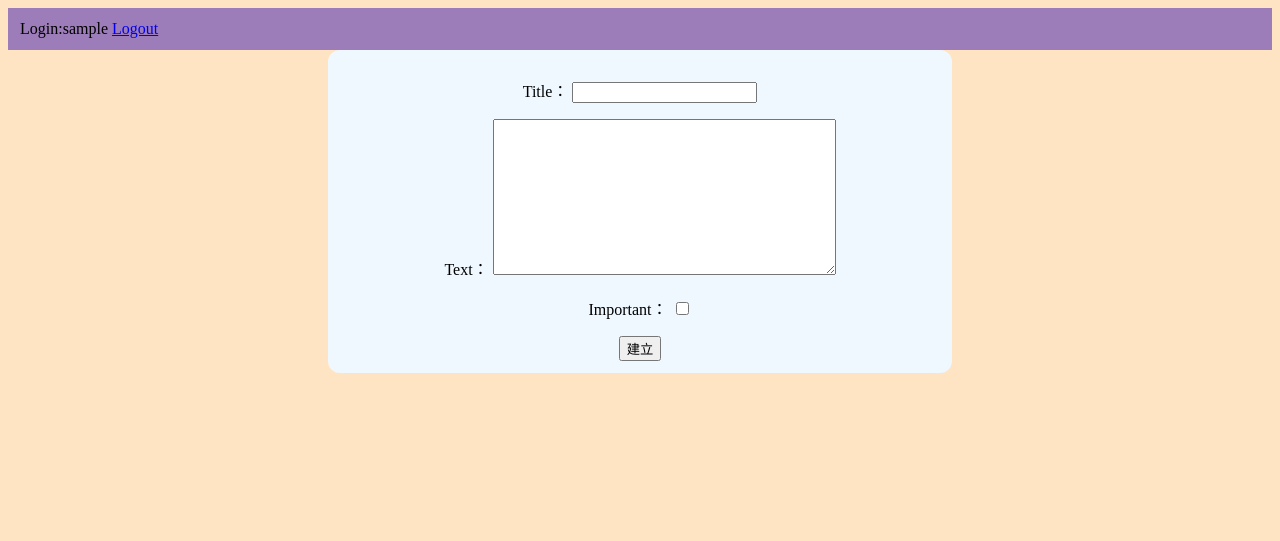
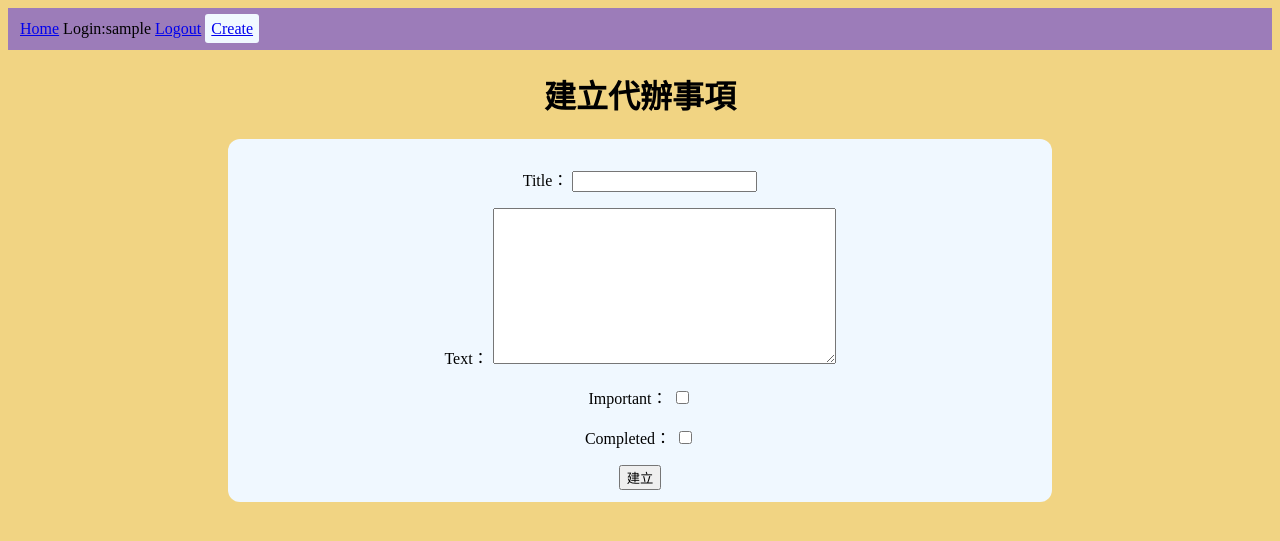
Before and after one commit to zcw1209/todolist-project, a Django app: page /create/ in a window 1280 px wide. Shown: the top 541 px of the page. Run offline with Django 5.2, Linux system fonts and the light colour scheme; the visitor is signed in with stand-in values (Sample User, id 1).

Commit message:
5月16日8:56下課 紀錄上傳

```diff
--- a/django-command.txt
+++ b/django-command.txt
@@ -46,5 +46,5 @@ TEMPLATES = [
 - python manage.py createsuperuser
 
 13. 新增資料表
-- python manage.py makemigrations (新增)
+- python manage.py makemigrations (新增或修改跟刪除)
 - python manage.py migrate (同步)
--- a/templates/base.html
+++ b/templates/base.html
@@ -10,15 +10,19 @@
     <style>
         body{
             text-align: center;
-            background-color: bisque;
+            background-color: rgb(241, 212, 131);
         }
 
         form{
-            width:600px;
+            width:800px;
             margin:0 auto;
             background-color: aliceblue;
             padding:12px;
             border-radius: 12px;
+        }
+
+        input{
+            text-align: center;
         }
 
         li{
@@ -30,14 +34,21 @@
             padding: 12px;
             text-align: left;
         }
-
+        .button{
+            background-color: aliceblue;
+            padding: 6px;
+            border-radius: 3px;
+            box-shadow: 12px;
+        }
     </style>
 </head>
 <body>
     <div id="nav-bar">
+        <a href="{% url 'todolist' %}">Home</a>
         {% if user.is_authenticated %}
             Login:{{user.username}}
             <a href="{% url 'logout' %}">Logout</a>
+            <a class="button" href="{% url 'createtodo' %}">Create</a>
         {% else %}
         <a href="{% url 'login' %}">Login</a>
         <a href="{% url 'register' %}">Register</a>
--- a/todo/forms.py
+++ b/todo/forms.py
@@ -6,4 +6,4 @@ class TodoForm(ModelForm):
     class Meta:
         model = Todo
         # fields = "__all__"
-        fields = ["title", "text", "important"]
+        fields = ["title", "text", "important", "completed"]
--- a/todo/models.py
+++ b/todo/models.py
@@ -10,6 +10,7 @@ class Todo(models.Model):
     date_completed = models.DateTimeField(null=True, blank=True)  # null=True 為空物件
     important = models.BooleanField(default=False)
     user = models.ForeignKey(User, on_delete=models.CASCADE)
+    completed = models.BooleanField(default=False)
 
     def __str__(self):
         return f"{self.id} - {self.title} - {self.created}"
--- a/todo/templates/todo/createtodo.html
+++ b/todo/templates/todo/createtodo.html
@@ -3,7 +3,7 @@
 建立代辦事項
 {% endblock %}
 {% block content %}
-
+<h1>建立代辦事項</h1>
     <form action="" method="POST">
         {% csrf_token %}
         {{form.as_p}}
--- a/todo/templates/todo/todolist.html
+++ b/todo/templates/todo/todolist.html
@@ -19,12 +19,12 @@
 {% for todo in todos %}
 <small>{{todo.created}}</small>
     <div class="card">
-    <h1>{{todo.id}}</h1>
+    <!-- <h1>{{todo.id}}</h1> -->
     <h2>
         <a href="{% url 'viewtodo' todo.id %}">{{todo.title}}</a>
     </h2>
     {% if todo.text %}
-    <li>{{todo.text}}</li>
+    <li>{{todo.text|linebreaks}}</li>
     {% endif %}
     {% if todo.important %}
     <p style="color: red;">重要</p>
--- a/todo/views.py
+++ b/todo/views.py
@@ -1,4 +1,4 @@
-from django.shortcuts import render
+from django.shortcuts import render, redirect
 from .models import Todo
 from .forms import TodoForm
 
@@ -8,7 +8,7 @@ def todolist(request):
     user = request.user
     todos = None
     if user.is_authenticated:
-        todos = Todo.objects.filter(user=request.user)
+        todos = Todo.objects.filter(user=request.user).order_by("-created")
     print(todos)
     result = {"todos": todos, "user": user}
     return render(request, "todo/todolist.html", result)
@@ -16,12 +16,24 @@ def todolist(request):
 
 def viewtodo(request, id):
     todo = None
+    form = None
+    message = ""
     try:
         todo = Todo.objects.get(id=id)
+
+        if request.method == "GET":
+            form = TodoForm(instance=todo)
+        else:
+            form = TodoForm(request.POST, instance=todo)
+            form.save()
+            message = "修改成功!"
+
     except Exception as e:
         print(e)
 
-    return render(request, "todo/viewtodo.html", {"todo": todo})
+    return render(
+        request, "todo/viewtodo.html", {"todo": todo, "form": form, "message": message}
+    )
 
 
 def createtodo(request):
@@ -30,6 +42,8 @@ def createtodo(request):
         todo = form.save(commit=False)
         todo.user = request.user
         todo.save()
+
+        return redirect("todolist")
     else:
         form = TodoForm()
 
```
Also changed, not shown: todo/templates/todo/viewtodo.html (+11 -2 lines), todo/migrations/0004_todo_completed.py (added).
